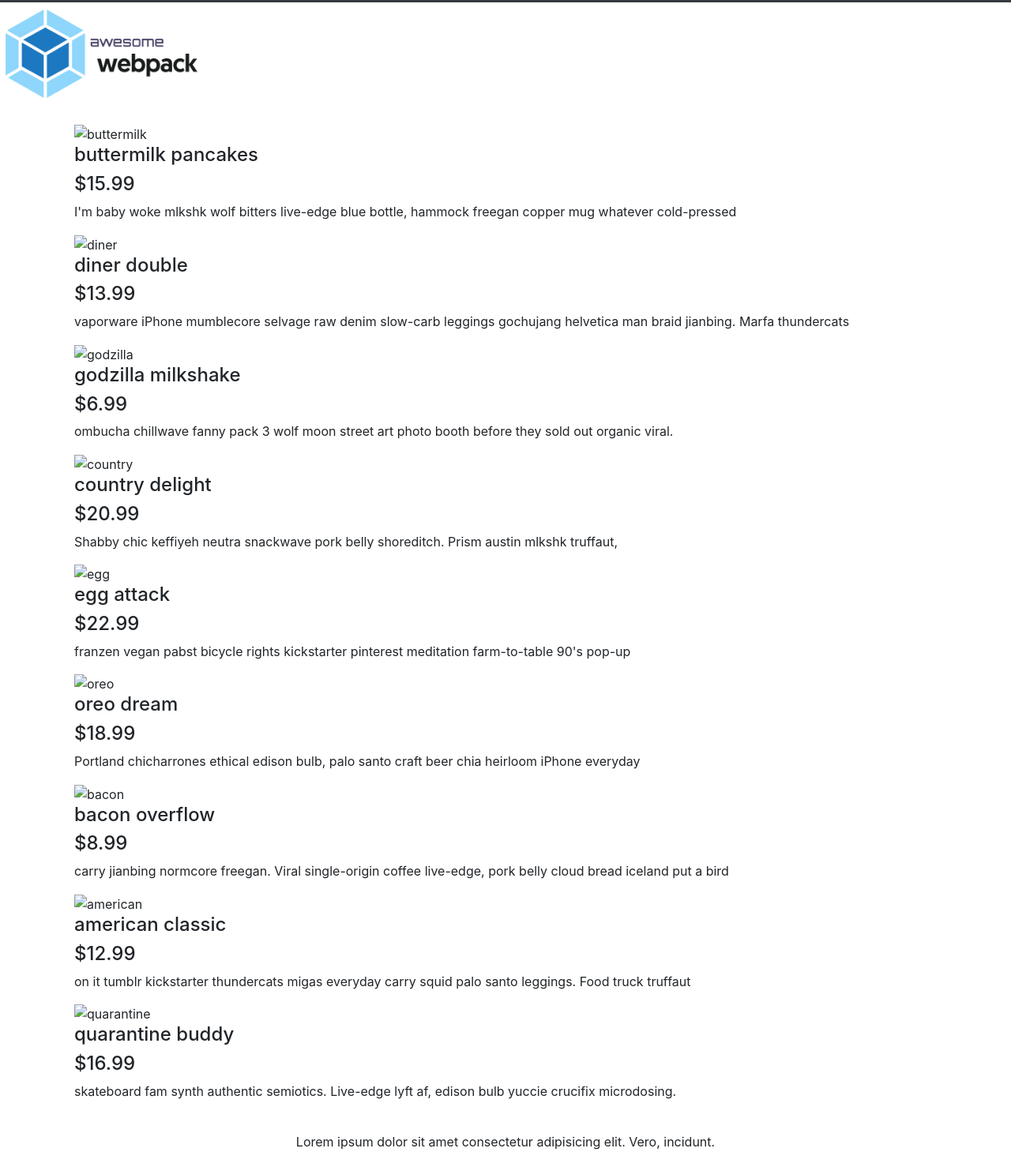
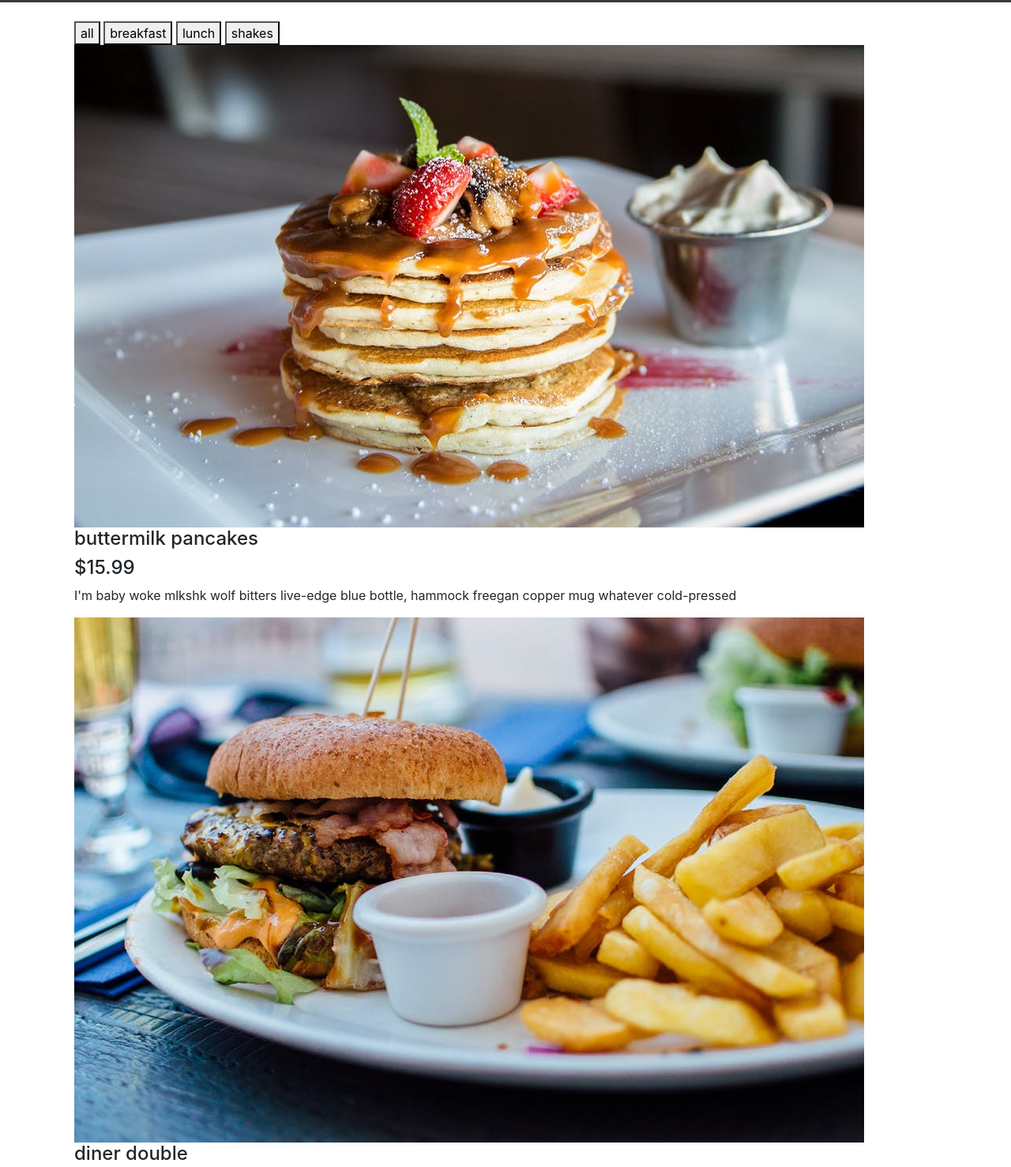
Before and after one commit to saulwolfdev/single-page-aplicacions-vanillla-js, a website built with webpack: page src/index.html in a window 1280 px wide. Shown: the part 53-1531 px from the top of the page at 79% size. Built offline with nearby package versions, Linux system fonts and the light colour scheme; files whose address does not match are found by name.

Commit message:
Implementacion de botonera

```diff
--- a/src/controllers/home.controller.js
+++ b/src/controllers/home.controller.js
@@ -1,16 +1,34 @@
 import view from '../view/home.html'
-import menuItems from "../mock/data";
+import menu from "../mock/data";
 export default () => {
   const divElement = document.createElement('div');
   divElement.innerHTML = view;
 
   const sectionsCards = divElement.querySelector(".sectionCards");
-   console.log("SECTIONS",sectionsCards);
+  const sectionsButtons=divElement.querySelectorAll(".sectionButtons_Filter")
+
+  sectionsButtons.forEach(function(btn){
+    btn.addEventListener("click", function(e){
+      const category=e.currentTarget.dataset.id;
+      //console.log(category)
+      const menuCategory=menu.filter((menuItem)=>{
+        //console.log("CATEGORIAS",menuItem.category)
+
+        if(menuItem.category===category){
+          return menuItem;
+        }
+      });
+      //console.log("NUEVO MENU",menuCategory)
+      if(category==="all"){
+        diplayMenuItems(menu);
+      }else{
+        diplayMenuItems(menuCategory);
+      }
+    });
+  });
 
    let diplayMenuItems=(menuItems)=>{
       let displayMenu = menuItems.map(function (item) {
-        // console.log(item);
-
         return `<article class="menu-item">
               <img src="${item.img}" alt=${item.title} class="photo" />
               <div class="item-info">
@@ -25,10 +43,8 @@ export default () => {
             </article>`;
       });
       displayMenu = displayMenu.join("");
-      // console.log(displayMenu);
-
       sectionsCards.innerHTML = displayMenu;
     }
-    diplayMenuItems(menuItems);
+   diplayMenuItems(menu);
   return divElement;
 }
--- a/src/index.html
+++ b/src/index.html
@@ -21,7 +21,6 @@
             </div>
         </div>
     </nav>
-    <img src="./assets/webpack-sprite.png" alt="Webpack logo" width="250px">
     <div class="container p-4">
         <section id="root"></section>
     </div>
--- a/src/mock/data.js
+++ b/src/mock/data.js
@@ -4,7 +4,7 @@ const menuItems = [
       title: "buttermilk pancakes",
       category: "breakfast",
       price: 15.99,
-      img: "item-1.jpeg",
+      img: "../assets/images/item-1.jpeg",
       desc: `I'm baby woke mlkshk wolf bitters live-edge blue bottle, hammock freegan copper mug whatever cold-pressed `,
     },
     {
@@ -12,7 +12,7 @@ const menuItems = [
       title: "diner double",
       category: "lunch",
       price: 13.99,
-      img: "./images/item-2.jpeg",
+      img: "../assets/images/item-2.jpeg",
       desc: `vaporware iPhone mumblecore selvage raw denim slow-carb leggings gochujang helvetica man braid jianbing. Marfa thundercats `,
     },
     {
@@ -20,7 +20,7 @@ const menuItems = [
       title: "godzilla milkshake",
       category: "shakes",
       price: 6.99,
-      img: "./images/item-3.jpeg",
+      img: "../assets/images/item-3.jpeg",
       desc: `ombucha chillwave fanny pack 3 wolf moon street art photo booth before they sold out organic viral.`,
     },
     {
@@ -28,7 +28,7 @@ const menuItems = [
       title: "country delight",
       category: "breakfast",
       price: 20.99,
-      img: "./images/item-4.jpeg",
+      img: "../assets/images/item-4.jpeg",
       desc: `Shabby chic keffiyeh neutra snackwave pork belly shoreditch. Prism austin mlkshk truffaut, `,
     },
     {
@@ -36,7 +36,7 @@ const menuItems = [
       title: "egg attack",
       category: "lunch",
       price: 22.99,
-      img: "./images/item-5.jpeg",
+      img: "../assets/images/item-5.jpeg",
       desc: `franzen vegan pabst bicycle rights kickstarter pinterest meditation farm-to-table 90's pop-up `,
     },
     {
@@ -44,7 +44,7 @@ const menuItems = [
       title: "oreo dream",
       category: "shakes",
       price: 18.99,
-      img: "./images/item-6.jpeg",
+      img: "../assets/images/item-6.jpeg",
       desc: `Portland chicharrones ethical edison bulb, palo santo craft beer chia heirloom iPhone everyday`,
     },
     {
@@ -52,7 +52,7 @@ const menuItems = [
       title: "bacon overflow",
       category: "breakfast",
       price: 8.99,
-      img: "./images/item-7.jpeg",
+      img: "../assets/images/item-7.jpeg",
       desc: `carry jianbing normcore freegan. Viral single-origin coffee live-edge, pork belly cloud bread iceland put a bird `,
     },
     {
@@ -60,7 +60,7 @@ const menuItems = [
       title: "american classic",
       category: "lunch",
       price: 12.99,
-      img: "./images/item-8.jpeg",
+      img: "../assets/images/item-8.jpeg",
       desc: `on it tumblr kickstarter thundercats migas everyday carry squid palo santo leggings. Food truck truffaut  `,
     },
     {
@@ -68,7 +68,7 @@ const menuItems = [
       title: "quarantine buddy",
       category: "shakes",
       price: 16.99,
-      img: "./images/item-9.jpeg",
+      img: "../assets/images/item-9.jpeg",
       desc: `skateboard fam synth authentic semiotics. Live-edge lyft af, edison bulb yuccie crucifix microdosing.`,
     },
   ]
--- a/src/view/home.html
+++ b/src/view/home.html
@@ -1,5 +1,7 @@
-
-<div class="sectionCards">
-    <h4>cards</h4>
-
+<div class="sectionButtons">
+    <button class="sectionButtons_Filter" type="button"  data-id="all">all</button>
+    <button class="sectionButtons_Filter" type="button"  data-id="breakfast">breakfast</button>
+    <button class="sectionButtons_Filter" type="button"  data-id="lunch">lunch</button>
+    <button class="sectionButtons_Filter" type="button"  data-id="shakes">shakes</button>
 </div>
+<div class="sectionCards"></div>
```
Also changed, not shown: src/assets/images/item-1.jpeg (added), src/assets/images/item-10.jpeg (added), src/assets/images/item-2.jpeg (added), src/assets/images/item-3.jpeg (added), src/assets/images/item-4.jpeg (added), src/assets/images/item-5.jpeg (added), src/assets/images/item-6.jpeg (added), src/assets/images/item-7.jpeg (added), src/assets/images/item-8.jpeg (added), src/assets/images/item-9.jpeg (added).
